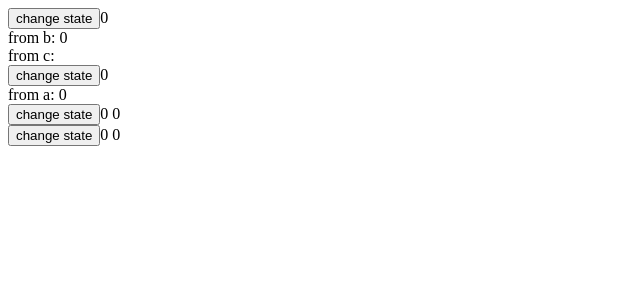
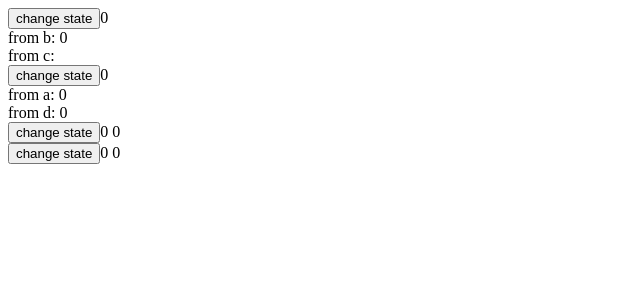
Before and after one commit to xuanlifree2/react-share-state, a React (Create React App) app: page / in a window 1280 px wide. Shown: the top 300 px of the page, without its empty margins (0-640 px from the left). Built offline with nearby package versions, Linux system fonts and the light colour scheme.

Commit message:
change component2

```diff
--- a/src/component2.js
+++ b/src/component2.js
@@ -3,6 +3,7 @@ import { useSetState, useGetState, useGetRef } from './state';
 export default () => {
   const set = useSetState('b');
   const state = useGetState('b', 0);
+  const stateD = useGetState('d', 0);
   const stateA = useGetRef('a', 0);
   return (
     <div>
@@ -15,6 +16,7 @@ export default () => {
       </button>
       <span>{state}</span>
       <div>from a: {stateA.current}</div>
+      <div>from d: {stateD}</div>
     </div>
   );
 };
```
